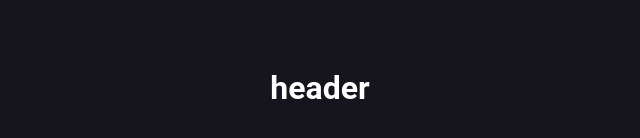
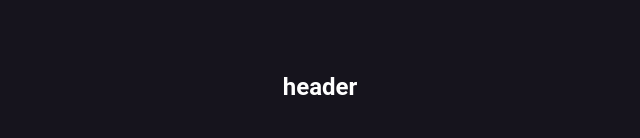
Before and after one commit to SergeyKorobka/blended-105, a plain HTML site: page index.html in a window 1280 px wide. Shown: the part 312-450 px from the top of the page, 320-960 px from the left. Drawn offline with nearby package versions, Linux system fonts and the light colour scheme.

Commit message:
Update index.html

```diff
--- a/index.html
+++ b/index.html
@@ -18,7 +18,7 @@
 
   <body>
     <header>
-      <h1>header</h1>
+      <h2>header</h2>
     </header>
   </body>
 </html>
```
